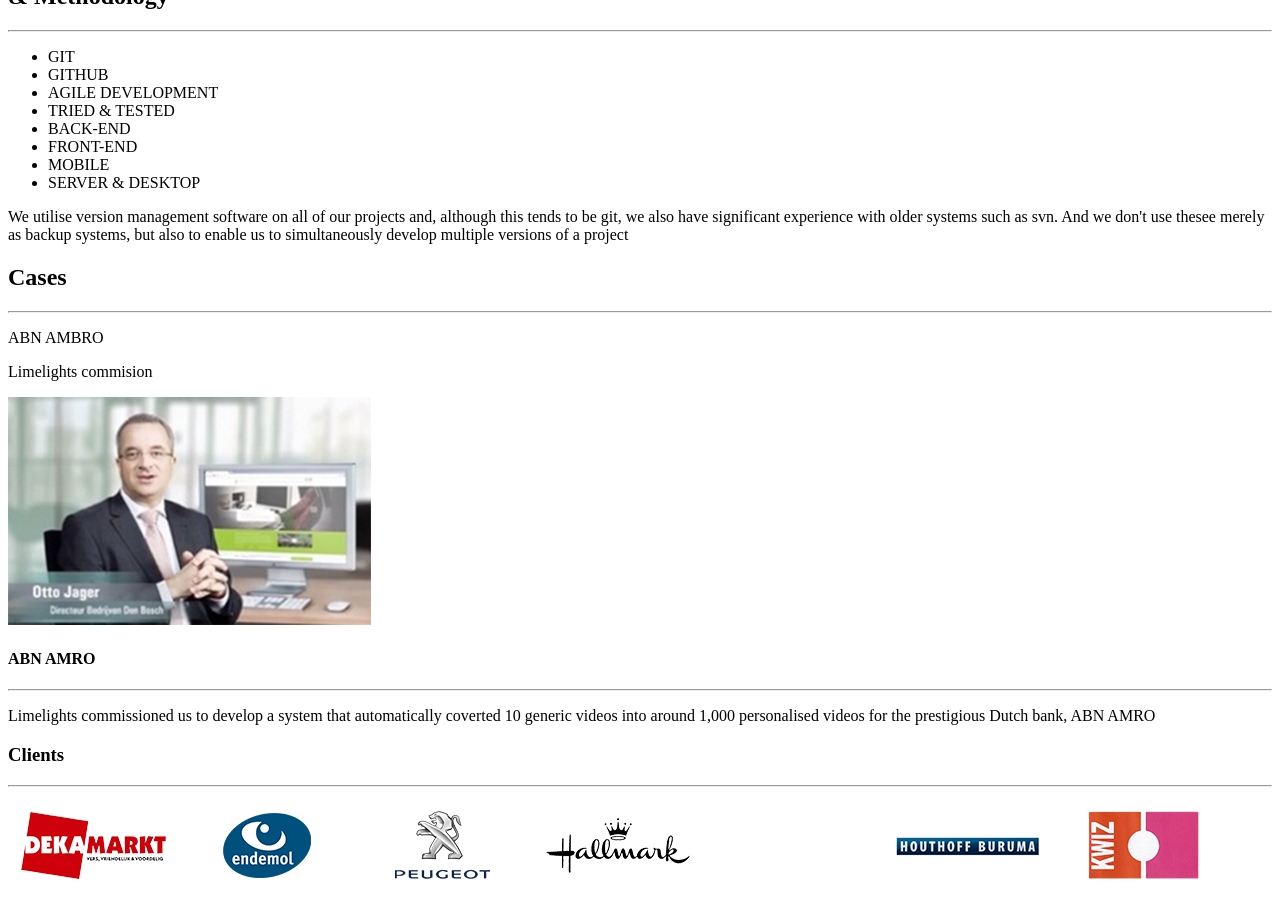
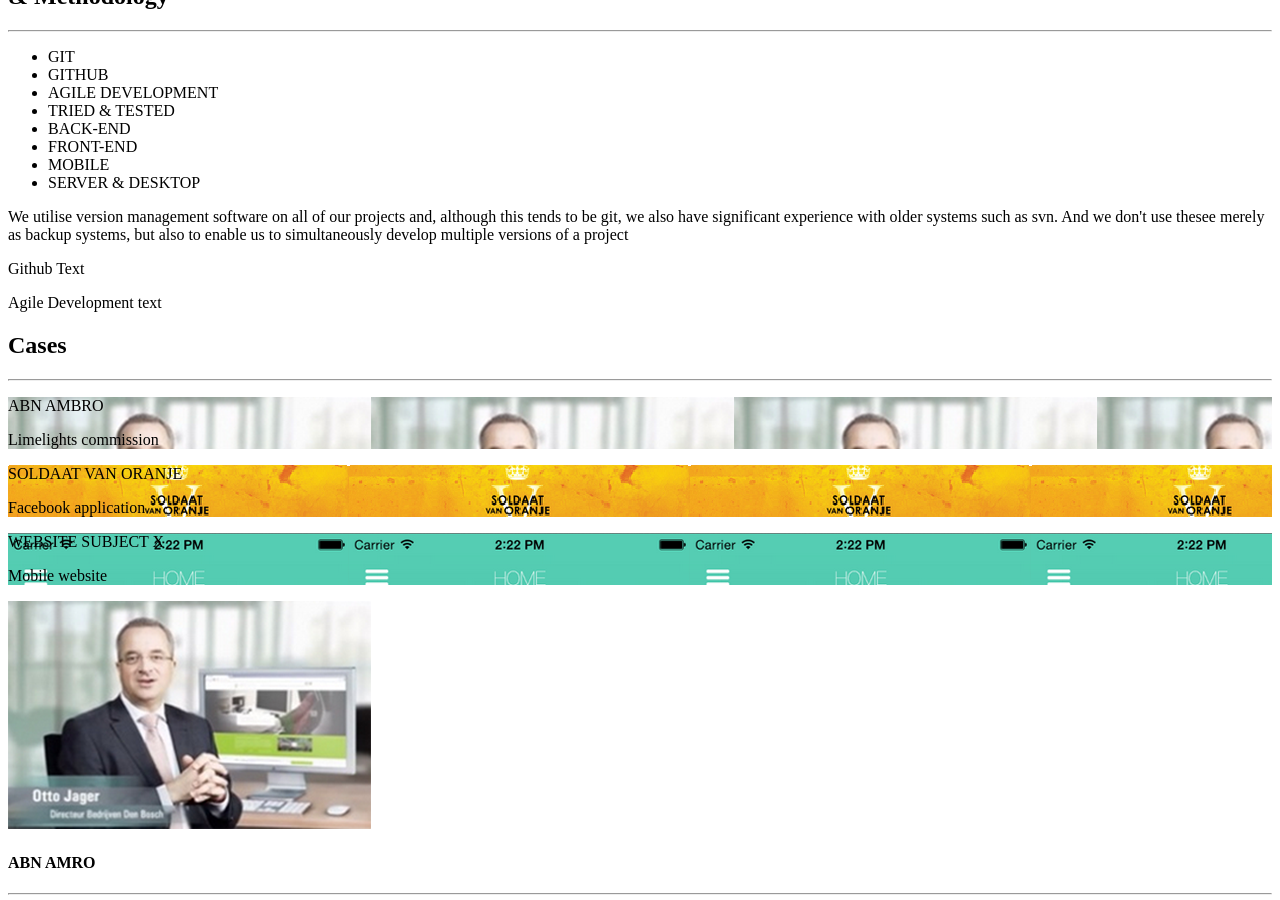
Before and after one commit to code-orange/code-orange.nl, a Jekyll site: the page built from index.html, in a window 1280 px wide and 900 px high, scrolled down 1163 px. Built offline with Jekyll 4.4.1, drawn with Linux system fonts in a browser that asks for light colours; nearby versions of some CDN libraries; some web fonts are replaced; the list of posts is cut into pages by our own code.

Commit message:
Design Fixes

```diff
--- a/_plugins/load_yaml/load_yaml.rb
+++ b/_plugins/load_yaml/load_yaml.rb
@@ -11,7 +11,8 @@
 		content['cases'] = YAML::load(File.read('_source-assets/content/cases.yml'))
 		content['clients'] = YAML::load(File.read('_source-assets/content/clients.yml'))
 		content['team'] = YAML::load(File.read('_source-assets/content/team.yml'))
-
+		content['casescodeorange'] = YAML::load(File.read('_source-assets/content/casescodeorange.yml'))
+		content['clientscodeorange'] = YAML::load(File.read('_source-assets/content/clientscodeorange.yml'))
 		site.config['content'] = content
 	end
   end
--- a/_source-assets/content/casescodeorange.yml
+++ b/_source-assets/content/casescodeorange.yml
@@ -10,5 +10,5 @@
 
 website_x:
   title: WEBSITE SUBJECT X
-  description: mobile website
+  description: Mobile website
   url: website-subject-x.png
--- a/index.html
+++ b/index.html
@@ -35,14 +35,14 @@
 				    <div id="forground">
 
 					    <ul>
-							<li id="close"><img id="menuCloseButton" src="/assets/img/close.png"></li>
+						<li id="close"><img id="menuCloseButton" src="/assets/img/close.png"></li>
 					        <li class="menuitem"><a href="#cover" title="Community Management">About Us</a></li>
 					        <li class="menuitem"><a href="#four-pillars" title="Community Managers">Four Pillars</a></li>
 					        <li class="menuitem"><a href="#expertise" title="Prices">Expertise & Methodology</a></li>
 					        <li class="menuitem"><a href="#cases" title="Clients">Cases</a></li>
 					        <li class="menuitem"><a href="#clients" title="Contact">Clients</a></li>
-					        <li class="menuitem"><a href="team-members" title="Nubis">Team</a></li>
-                                                <li class="menuitem"><a href="contact" title="Nubis">Contact</a></li>
+					        <li class="menuitem"><a href="#team-members" title="Nubis">Team</a></li>
+                                                <li class="menuitem"><a href="#contact" title="Nubis">Contact</a></li>
 					    </ul>
 					</div>
 				</div>
@@ -104,9 +104,9 @@
                             <div class="row-fluid">
                                 <div class="span6">
                                     <ul id="expertise-list">
-                                        <li>GIT</li>
-                                        <li>GITHUB</li>
-                                        <li>AGILE DEVELOPMENT</li>
+                                        <li class="current-item" data-text="git">GIT</li>
+                                        <li data-text="github">GITHUB</li>
+                                        <li data-text="agile">AGILE DEVELOPMENT</li>
                                         <li>TRIED & TESTED</li>
                                         <li>BACK-END</li>
                                         <li>FRONT-END</li>
@@ -115,7 +115,9 @@
                                     </ul>
                                 </div>
                                 <div class="span5">
-                                    <p>We utilise version management software on all of our projects and, although this tends to be git, we also have significant experience with older systems such as svn. And we don't use thesee merely as backup systems, but also to enable us to simultaneously develop multiple versions of a project </p>
+                                    <p class="current-text" id="git">We utilise version management software on all of our projects and, although this tends to be git, we also have significant experience with older systems such as svn. And we don't use thesee merely as backup systems, but also to enable us to simultaneously develop multiple versions of a project </p>
+                                    <p id="github">Github Text</p>
+                                    <p id="agile">Agile Development text</p>
                                 </div>
                             </div>
                         </section>
@@ -126,20 +128,15 @@
                             </header>
                             <div class="row-fluid" id="case-row">
                                     {% for case in site.content.casescodeorange %}
-                                        <div class="case span4" style="background-image:"url(/asset/img/companies/cases/{{ case[1]).url }};">
+                                        <div class="case span4" style="background-image:url(/assets/img/cases/cases_code_orange/{{ case[1].url }});">
                                             <p class="title">{{ case[1].title }}</p>
                                             <p>{{ case[1].description}}</p>
                                         </div>
                                     {% endfor %}
-                                <div class="case span4">
-                                    <p class="title">ABN AMBRO</p>
-                                    <p>Limelights commision</p>
-                                </div>
-                                <div class="case span4"></div>
                             </div>
                             <div id="case-info">
                                 <div id="case-photo">
-                                    <img alt="case-photo-abn" src="/assets/img/companies/cases/abn-ambro.png">
+                                    <img alt="case-photo-abn" src="assets/img/cases/cases_code_orange/abn-ambro.png">
                                 </div>
                                 <div id="case-text">
                                     <h4>ABN AMRO</h4>
```
Also changed, not shown: _source-assets/css/main.css (+83 -27 lines), _source-assets/js/main.js (+25 -4 lines), _source-assets/content/clientscodeorange.yml (renamed from _source-assets/content/clients-code-orange.yml), assets/img/cases/cases_code_orange/abn-ambro.png (renamed from assets/img/companies/cases/abn-ambro.png), assets/img/cases/cases_code_orange/soldaat-van-oranje.png (added), assets/img/cases/cases_code_orange/website-subject-x.png (renamed from assets/img/companies/cases/website-subject-x.png), assets/img/companies/cases/soldaat-van-oranje.png (deleted).
